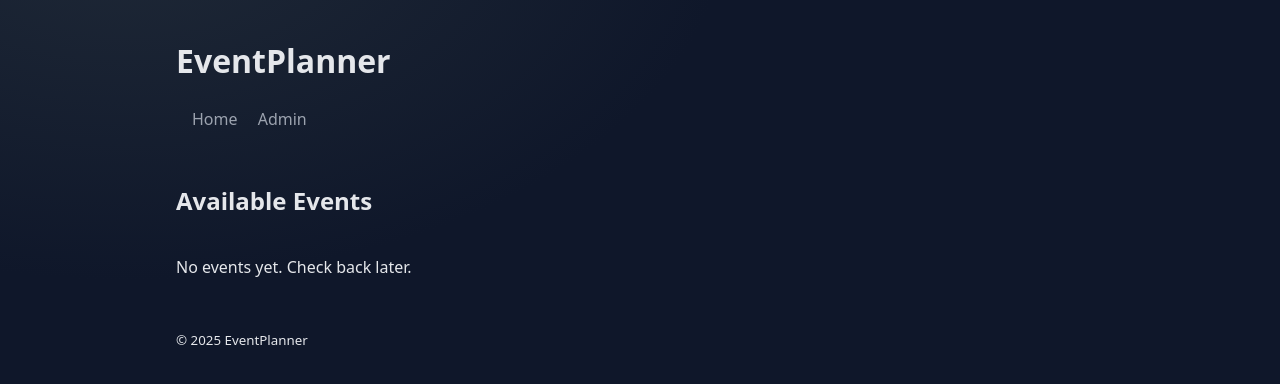
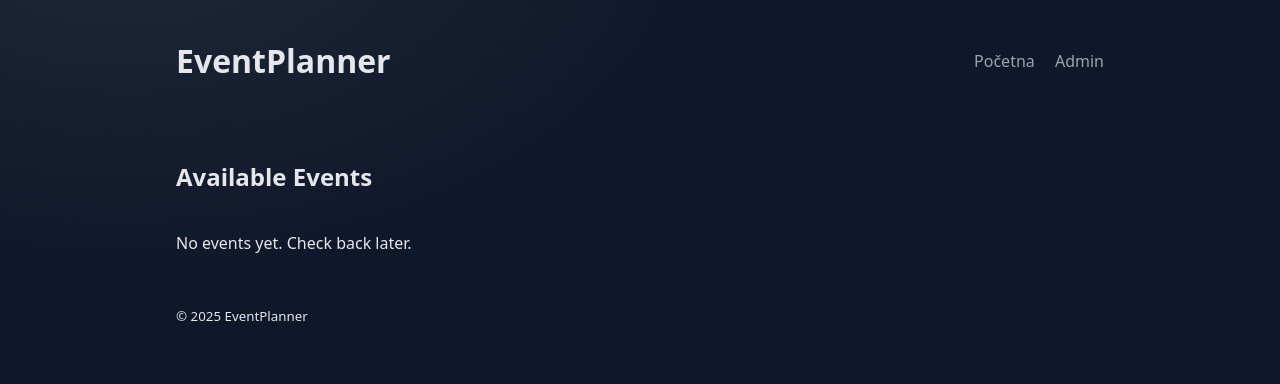
Before and after one commit to leonbtr1/EventPlanner, a Flask app: template templates/index.html in a window 1280 px wide. Shown: the top 384 px of the page. Run offline with Flask 3, Linux system fonts and the light colour scheme; the template is opened without the code that fills it, so the values that code supplies are empty.

Commit message:
Update base.html

```diff
--- a/templates/base.html
+++ b/templates/base.html
@@ -1,17 +1,19 @@
 <!doctype html>
-<html lang="en">
+<html lang="hr">
+
   <head>
     <meta charset="utf-8" />
     <meta name="viewport" content="width=device-width, initial-scale=1" />
     <title>{% block title %}EventPlanner{% endblock %}</title>
     <link rel="stylesheet" href="{{ url_for('static', filename='style.css') }}">
   </head>
+
   <body>
     <header class="site-header">
-      <div class="container header-inner">
+      <div class="container header-unutar">
         <h1 class="logo"><a href="{{ url_for('index') }}">EventPlanner</a></h1>
         <nav>
-          <a href="{{ url_for('index') }}">Home</a>
+          <a href="{{ url_for('index') }}">Početna</a>
           <a href="{{ url_for('admin_events') }}">Admin</a>
         </nav>
       </div>
@@ -20,7 +22,7 @@
     <main class="container">
       {% with messages = get_flashed_messages(with_categories=true) %}
         {% if messages %}
-          <ul class="flash-list">
+          <ul class="msgs">
             {% for category, message in messages %}
               <li class="flash {{ category }}">{{ message }}</li>
             {% endfor %}
@@ -35,5 +37,6 @@
         <small>© {{ 2025 }} EventPlanner</small>
       </div>
     </footer>
+
   </body>
 </html>
```
